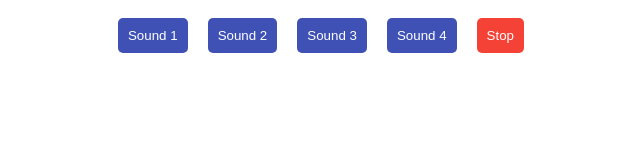
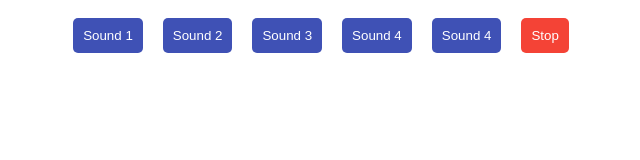
Before and after one commit to acciojob/Soundbar-AmeyPank, a website: page main.html in a window 1280 px wide. Shown: the whole page, without its empty margins (319-959 px from the left). Drawn offline with Linux system fonts and the light colour scheme.

Commit message:
created a submission

```diff
--- a/main.html
+++ b/main.html
@@ -13,6 +13,7 @@
 		<button class="btn" onclick="playSound('sound2.mp3')">Sound 2</button>
 		<button class="btn" onclick="playSound('sound3.mp3')">Sound 3</button>
 		<button class="btn" onclick="playSound('sound4.mp3')">Sound 4</button>
+		<button class="btn" onclick="playSound('sound4.mp3')">Sound 4</button>
 		<button class="btn stop" onclick="stopSound()">Stop</button>
 	</div>
     <script type="text/javascript" src="./script.js">
```
